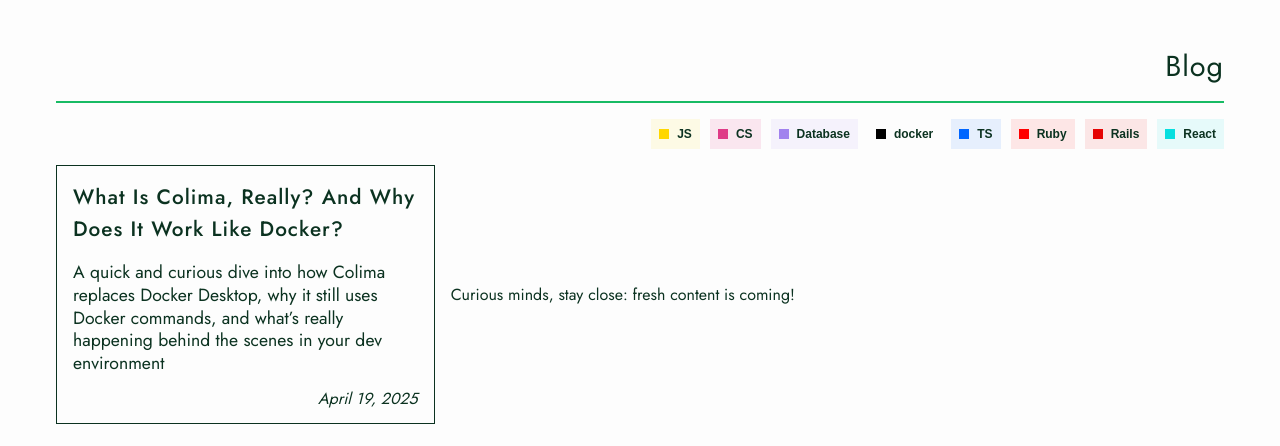
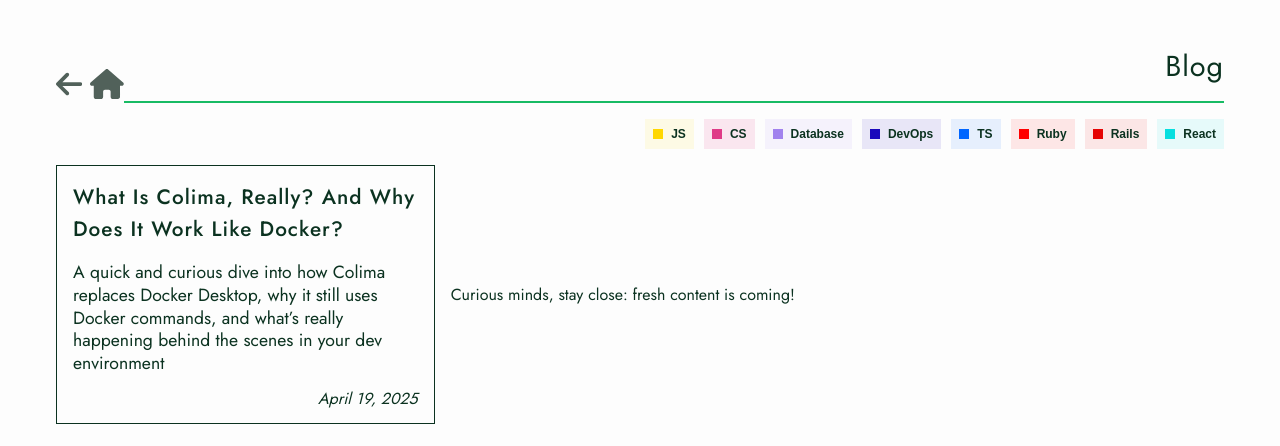
Before and after one commit to JackGarrus/nadyg-website, a Next.js app: page /blog in a window 1280 px wide. Shown: the top 446 px of the page. Built offline with nearby package versions, Linux system fonts and the light colour scheme.

Commit message:
add home link to blog page

```diff
--- a/src/app/blog/page.tsx
+++ b/src/app/blog/page.tsx
@@ -1,8 +1,14 @@
 import { ArticleCards } from "@/app/components/ArticleCards";
 import t from "@/app/style/typography.module.css";
+import l from "@/app/style/layout.module.css";
 import s from "./Page.module.css";
+import "@/app/style/globals.css";
 import Label from "../components/Label";
 import { Topic } from "../types";
+import Link from "next/link";
+import Home from "@/app/icons/Home";
+import LeftArrow from "@/app/icons/LeftArrow";
+import clsx from "clsx";
 
 export const metadata = {
   title: "Blog",
@@ -11,11 +17,17 @@ export const metadata = {
 };
 
 export default function Page() {
-  const topics = ["js", "cs", "db", "docker", "ts", "ruby", "ror", "react"];
+  const topics = ["js", "cs", "db", "devops", "ts", "ruby", "ror", "react"];
 
   return (
     <div className={s.pageLayout}>
-      <h1 className={t.blogTitle}>Blog</h1>
+      <div className={clsx(l.flex, l.aic)}>
+        <Link href="/" className={clsx(l.flex, l.aic)}>
+          <LeftArrow className="icon" />
+          <Home className="icon" />
+        </Link>
+        <h1 className={t.blogTitle}>Blog</h1>
+      </div>
       {/* TODO: move lavelContainer to a separate component */}
       <div className={s.labelContainter}>
         {topics.map((topic) => (
```
